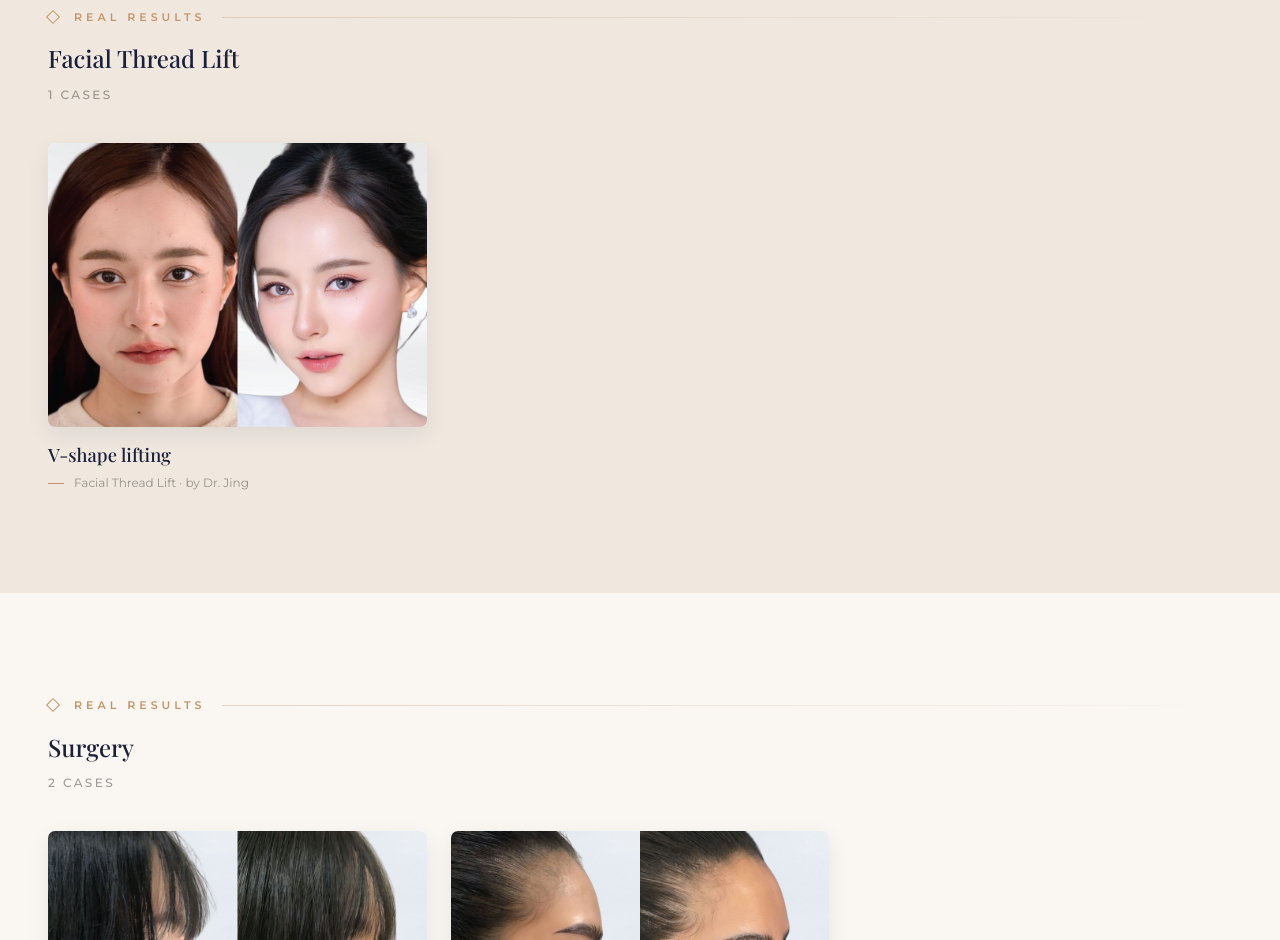
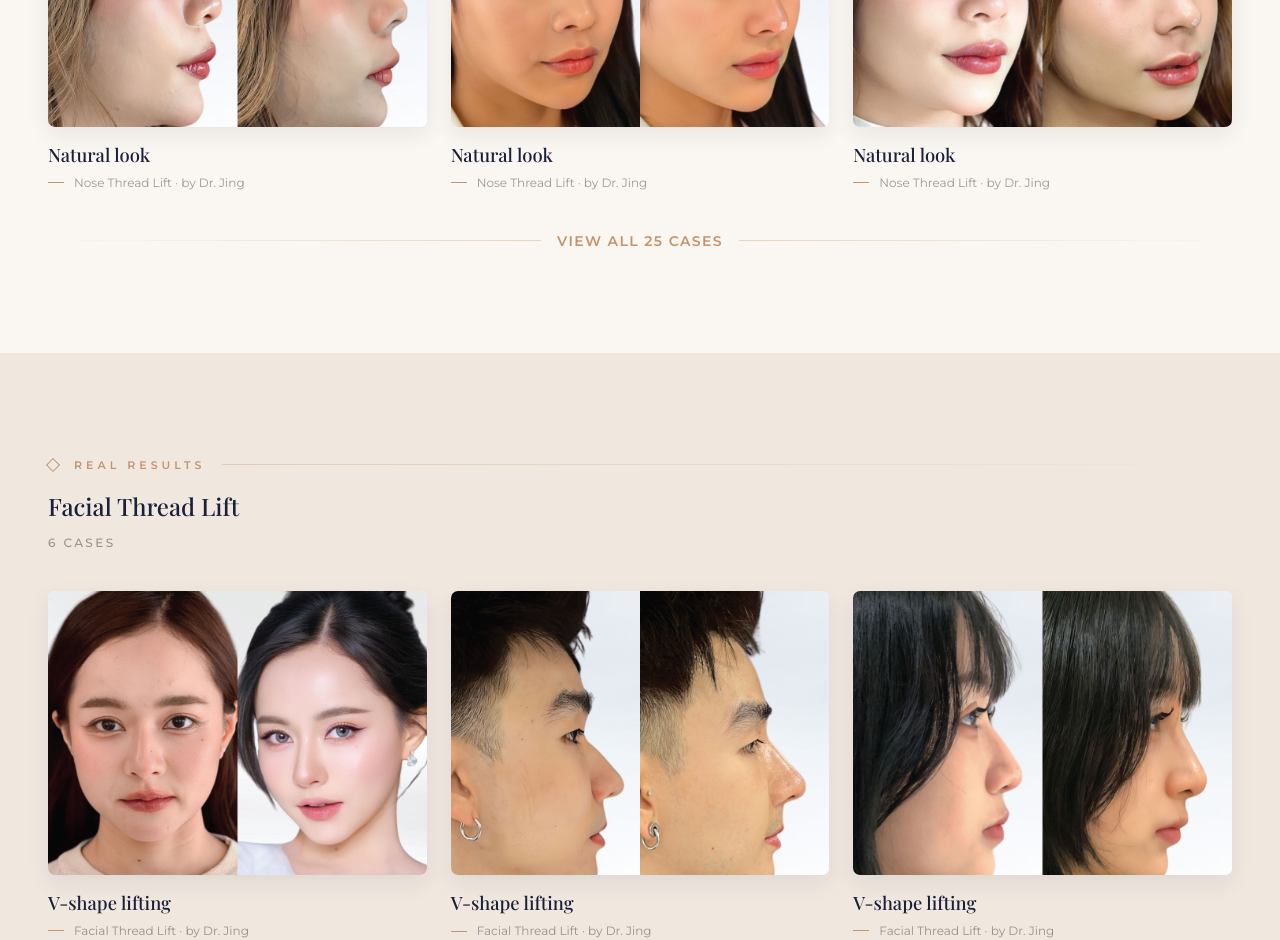
Before and after one commit to papinwit-l/nyc-clinic-revise, a Next.js app: page /en/before-after in a window 1280 px wide. Shown: the part 1860-2800 px from the top of the page. Built offline with nearby package versions, Linux system fonts and the light colour scheme; a web font is replaced by a local one.

Commit message:
add mock cases

```diff
--- a/src/data/cases.ts
+++ b/src/data/cases.ts
@@ -102,14 +102,168 @@ const DATA = [
   },
 ];
 
+// ─────────────────────────────────────────────────────────────────────────
+// VOLUME PADDING — DELETE BEFORE LAUNCH
+//
+// The six real entries above aren't enough to exercise the gallery: no group
+// exceeds one page, so pagination never triggers and the index blocks never
+// show their "view all" link. The generated cases below give realistic volume
+// so the layouts can be judged.
+//
+// ⚠ EVERY PADDED CASE REUSES A NOSE-THREAD IMAGE. public/images/cases holds
+//   nose-thread photography only, so a padded "Rhinoplasty" or "Sculptra" case
+//   shows a nose thread result. These must not reach the client, and the whole
+//   block should be deleted — not edited — once real cases arrive.
+// ─────────────────────────────────────────────────────────────────────────
+
+const PAD_IMAGES = [
+  "/images/cases/case-01.jpg",
+  "/images/cases/case-02.jpg",
+  "/images/cases/case-03.jpg",
+  "/images/cases/case-04.jpg",
+  "/images/cases/case-05.jpg",
+  "/images/cases/case-06.jpg",
+];
+
+type PadSpec = {
+  treatmentSlug: string;
+  treatment_en: string;
+  treatment_th: string;
+  subcategorySlug: string;
+  subcategory_en: string;
+  subcategory_th: string;
+  doctor: string;
+  count: number;
+};
+
+const PAD_SPECS: PadSpec[] = [
+  // Nose thread — the signature service, so the deepest gallery.
+  {
+    treatmentSlug: "nose-thread-lift",
+    treatment_en: "Nose Thread Lift",
+    treatment_th: "ร้อยไหมจมูก",
+    subcategorySlug: "natural-look",
+    subcategory_en: "Natural look",
+    subcategory_th: "ทรงธรรมชาติ",
+    doctor: "Dr. Jing",
+    count: 9,
+  },
+  {
+    treatmentSlug: "nose-thread-lift",
+    treatment_en: "Nose Thread Lift",
+    treatment_th: "ร้อยไหมจมูก",
+    subcategorySlug: "european-look",
+    subcategory_en: "European look",
+    subcategory_th: "ทรงยุโรป",
+    doctor: "Dr. Jing",
+    count: 7,
+  },
+  {
+    treatmentSlug: "nose-thread-lift",
+    treatment_en: "Nose Thread Lift",
+    treatment_th: "ร้อยไหมจมูก",
+    subcategorySlug: "tip-extension",
+    subcategory_en: "Tip extension",
+    subcategory_th: "ยืดปลายพุ่ง",
+    doctor: "Dr. Jing",
+    count: 4,
+  },
+
+  {
+    treatmentSlug: "facial-thread-lift",
+    treatment_en: "Facial Thread Lift",
+    treatment_th: "ร้อยไหมหน้า",
+    subcategorySlug: "v-shape",
+    subcategory_en: "V-shape lifting",
+    subcategory_th: "ยกกระชับรูปหน้าวี",
+    doctor: "Dr. Jing",
+    count: 5,
+  },
+
+  {
+    treatmentSlug: "surgery",
+    treatment_en: "Surgery",
+    treatment_th: "ศัลยกรรม",
+    subcategorySlug: "rhinoplasty",
+    subcategory_en: "Rhinoplasty",
+    subcategory_th: "เสริมจมูก",
+    doctor: "Dr. Beer",
+    count: 6,
+  },
+  {
+    treatmentSlug: "surgery",
+    treatment_en: "Surgery",
+    treatment_th: "ศัลยกรรม",
+    subcategorySlug: "blepharoplasty",
+    subcategory_en: "Double eyelid",
+    subcategory_th: "ตาสองชั้น",
+    doctor: "Dr. Lulu",
+    count: 4,
+  },
+
+  {
+    treatmentSlug: "facial-design",
+    treatment_en: "Facial Design",
+    treatment_th: "ปรับรูปหน้า",
+    subcategorySlug: "filler",
+    subcategory_en: "Filler",
+    subcategory_th: "ฟิลเลอร์",
+    doctor: "Dr. Jing",
+    count: 3,
+  },
+
+  {
+    treatmentSlug: "skin-treatments",
+    treatment_en: "Skin Treatments",
+    treatment_th: "ฟื้นฟูผิว",
+    subcategorySlug: "sculptra",
+    subcategory_en: "Sculptra",
+    subcategory_th: "Sculptra",
+    doctor: "Dr. Jing",
+    count: 3,
+  },
+];
+
+const PADDED = PAD_SPECS.flatMap((spec, si) =>
+  Array.from({ length: spec.count }, (_, i) => ({
+    slug: `${spec.subcategorySlug}-pad-${i + 1}`,
+    image: PAD_IMAGES[(si + i) % PAD_IMAGES.length],
+    treatmentSlug: spec.treatmentSlug,
+    treatment_en: spec.treatment_en,
+    treatment_th: spec.treatment_th,
+    subcategorySlug: spec.subcategorySlug,
+    subcategory_en: spec.subcategory_en,
+    subcategory_th: spec.subcategory_th,
+    doctor: spec.doctor,
+    order: 100 + si * 20 + i,
+  })),
+);
+
+// Two cases with NO sub-category, so the "More cases" bucket renders and its
+// always-last / drop-when-alone behaviour can be seen.
+const PADDED_UNGROUPED = [1, 2].map((n) => ({
+  slug: `nose-thread-other-${n}`,
+  image: PAD_IMAGES[n],
+  treatmentSlug: "nose-thread-lift",
+  treatment_en: "Nose Thread Lift",
+  treatment_th: "ร้อยไหมจมูก",
+  subcategorySlug: undefined as string | undefined,
+  subcategory_en: undefined as string | undefined,
+  subcategory_th: undefined as string | undefined,
+  doctor: "Dr. Jing",
+  order: 900 + n,
+}));
+
+const ALL = [...DATA, ...PADDED, ...PADDED_UNGROUPED];
+
 export async function getCases(
   locale: string,
   opts?: { limit?: number },
 ): Promise<CaseCard[]> {
-  const limit = opts?.limit ?? DATA.length;
+  const limit = opts?.limit ?? ALL.length;
   const isTH = locale === "th";
 
-  return DATA.slice(0, limit).map((item) => ({
+  return ALL.slice(0, limit).map((item) => ({
     slug: item.slug,
     image: item.image,
     treatment: isTH ? item.treatment_th : item.treatment_en,
```
